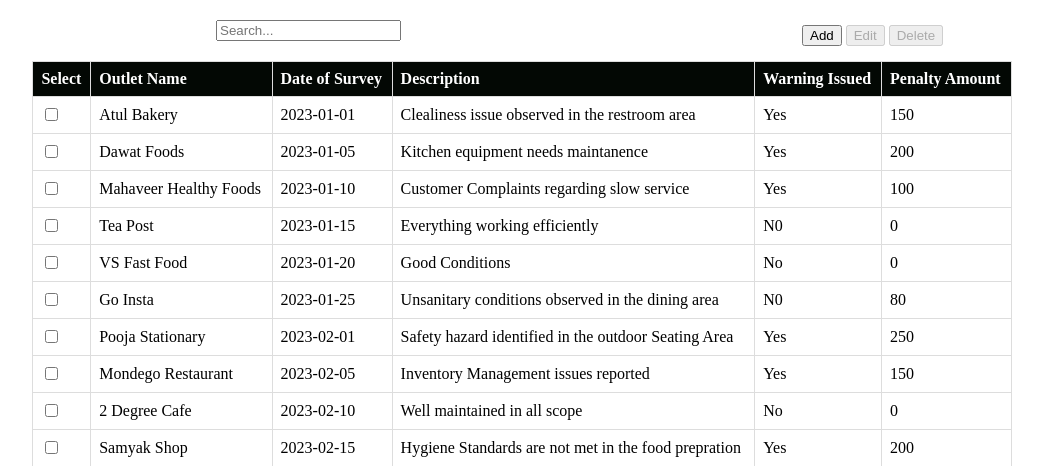
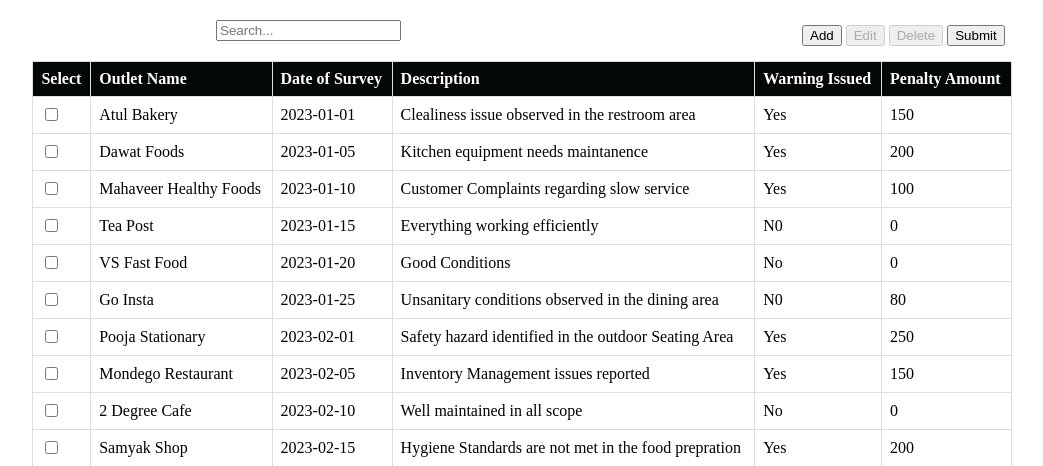
Before and after one commit to MAHESHSDHARAVATH/DBMS-ASSIGNMENT3-, a Flask app: page /Survey_details in a window 1280 px wide. Shown: the part 65-531 px from the top of the page, without its empty margins (118-1161 px from the left). Run offline with Flask 3, Linux system fonts and the light colour scheme.

Commit message:
Update survey.html
position of buttons updated and added Submit as input for SQL_DB

Signed-off-by: Shipra35 <147172758+Shipra35@users.noreply.github.com>

```diff
--- a/templates/survey.html
+++ b/templates/survey.html
@@ -143,6 +143,7 @@
             <button id="add-button">Add</button>
             <button id="edit-button" disabled>Edit</button>
             <button id="delete-button" disabled>Delete</button>
+            <input id="submit" type="submit" value="Submit">
         </div>
     </div>
 </main>
```
